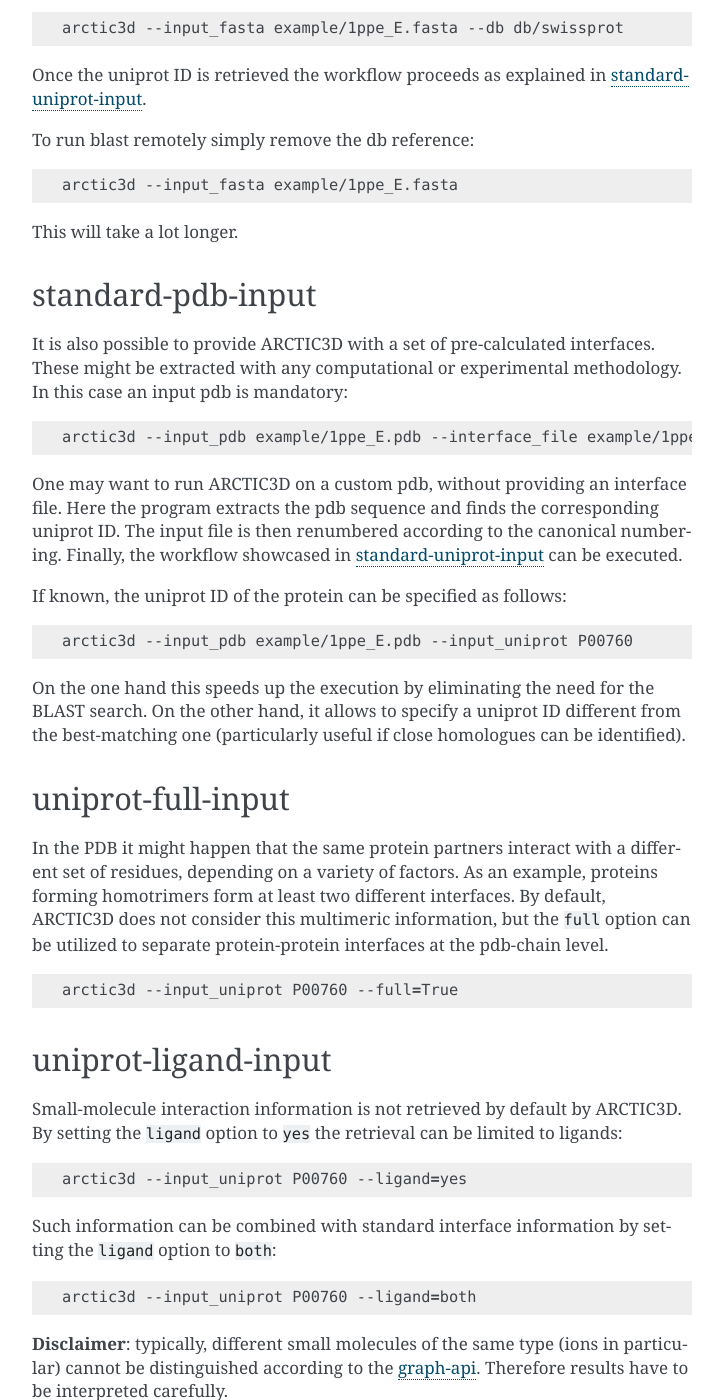
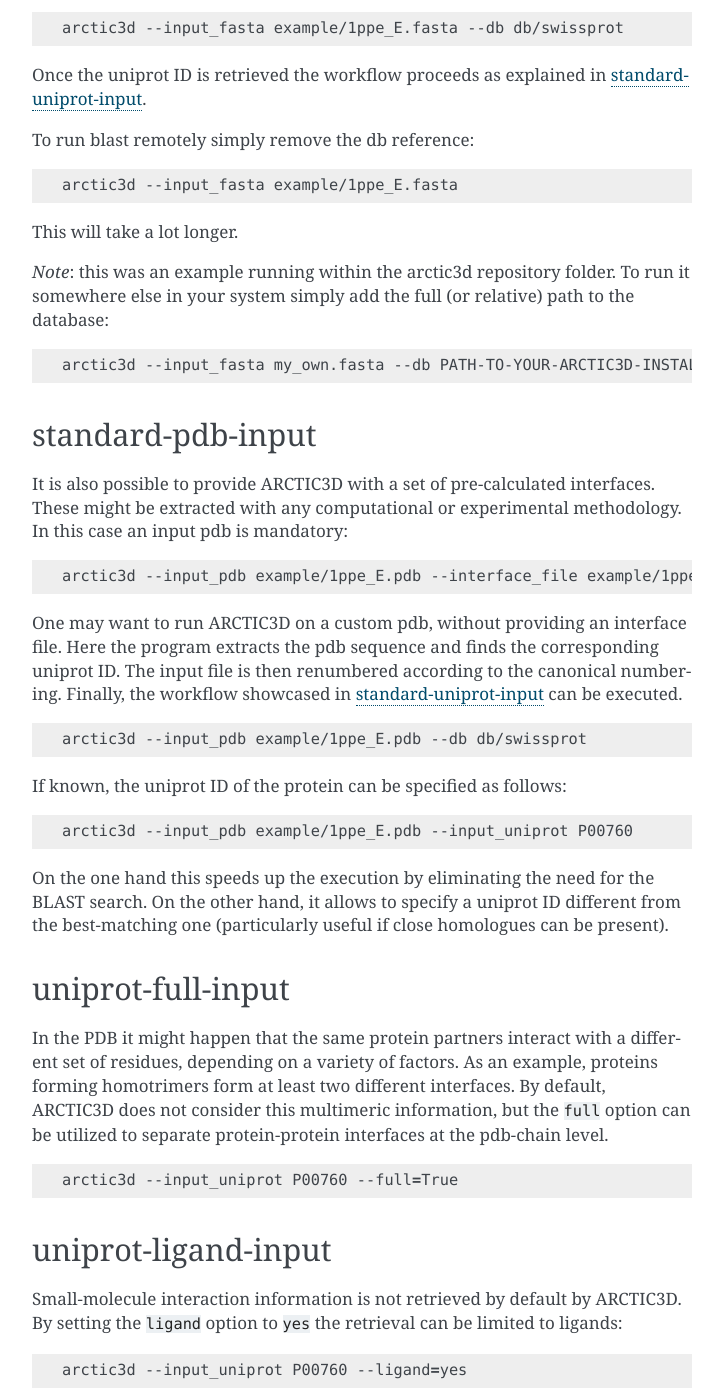
Before and after one commit to haddocking/arctic3d, a Sphinx documentation site: the page built from docs/examples.md, in a window 1280 px wide and 1400 px high, scrolled down 1203 px. Shown: the whole window, without its empty margins (388-1111 px from the left). Built offline with Sphinx 7.4.7, drawn with Linux system fonts in a browser that asks for light colours.

Commit message:
Update examples.md

````diff
--- a/docs/examples.md
+++ b/docs/examples.md
@@ -64,6 +64,12 @@ arctic3d --input_fasta example/1ppe_E.fasta
 
 This will take a lot longer.
 
+*Note*: this was an example running within the arctic3d repository folder. To run it somewhere else in your system simply add the full (or relative) path to the database:
+
+```bash
+arctic3d --input_fasta my_own.fasta --db PATH-TO-YOUR-ARCTIC3D-INSTALLATION/db/swissprot
+```
+
 ## standard-pdb-input
 
 It is also possible to provide ARCTIC3D with a set of pre-calculated interfaces. These might be extracted with any computational or experimental methodology. In this case an input pdb is mandatory:
@@ -74,13 +80,17 @@ arctic3d --input_pdb example/1ppe_E.pdb --interface_file example/1ppe_E_example_
 
 One may want to run ARCTIC3D on a custom pdb, without providing an interface file. Here the program extracts the pdb sequence and finds the corresponding uniprot ID. The input file is then renumbered according to the canonical numbering. Finally, the workflow showcased in [standard-uniprot-input](standard-uniprot-input) can be executed.
 
+```bash
+arctic3d --input_pdb example/1ppe_E.pdb --db db/swissprot
+```
+
 If known, the uniprot ID of the protein can be specified as follows:
 
 ```bash
 arctic3d --input_pdb example/1ppe_E.pdb --input_uniprot P00760
 ```
 
-On the one hand this speeds up the execution by eliminating the need for the BLAST search. On the other hand, it allows to specify a uniprot ID different from the best-matching one (particularly useful if close homologues can be identified).
+On the one hand this speeds up the execution by eliminating the need for the BLAST search. On the other hand, it allows to specify a uniprot ID different from the best-matching one (particularly useful if close homologues can be present).
 
 ## uniprot-full-input
 
````
